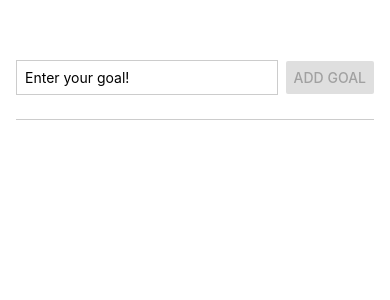
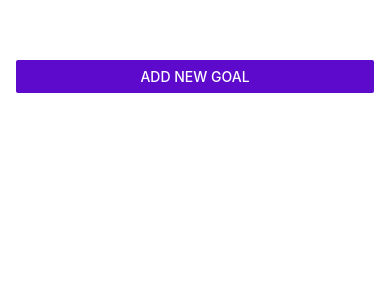
Before and after one commit to mongy92/react-native-the-practical-guide-course-typescript, a React Native app in the folder GoalsApp/: screen / in a window 390 px wide. Shown: the top 300 px of the page. Built offline with nearby package versions, Linux system fonts and the light colour scheme.

Commit message:
chapter2: implement modal

```diff
--- a/GoalsApp/App.tsx
+++ b/GoalsApp/App.tsx
@@ -1,13 +1,29 @@
 import { useState } from 'react';
-import { FlatList, ListRenderItemInfo, StyleSheet, View } from 'react-native';
+import {
+  Button,
+  FlatList,
+  ListRenderItemInfo,
+  StyleSheet,
+  View
+} from 'react-native';
 import GoalInput from './components/GoalInput';
 import GoalItem, { Goal } from './components/GoalItem';
 
 export default function App() {
   const [goals, setGoals] = useState<Goal[]>([]);
+  const [newGoalModal, setNewGoalModal] = useState(false);
+
+  function openNewGoalModal() {
+    setNewGoalModal(true);
+  }
+
+  function closeNewGoalModal() {
+    setNewGoalModal(false);
+  }
 
   function addGoalHandler(text: string) {
     setGoals((curr) => [...curr, { id: new Date().getTime(), text }]);
+    closeNewGoalModal();
   }
 
   function deleteGoalHandler(goalId: number) {
@@ -19,7 +35,16 @@ export default function App() {
   }
   return (
     <View style={styles.container}>
-      <GoalInput onAddGoal={addGoalHandler} />
+      <Button
+        title='Add New Goal'
+        onPress={openNewGoalModal}
+        color={'#5e0acc'}
+      />
+      <GoalInput
+        onAddGoal={addGoalHandler}
+        visible={newGoalModal}
+        onClose={closeNewGoalModal}
+      />
       <View style={styles.list}>
         <FlatList
           data={goals}
--- a/GoalsApp/components/GoalInput.tsx
+++ b/GoalsApp/components/GoalInput.tsx
@@ -1,11 +1,13 @@
-import { Button, StyleSheet, TextInput, View } from 'react-native';
+import { Button, Modal, StyleSheet, TextInput, View } from 'react-native';
 import React, { FC, useState } from 'react';
 
 interface Props {
   onAddGoal(text: string): void;
+  visible: boolean;
+  onClose(): void;
 }
 
-const GoalInput: FC<Props> = ({ onAddGoal }) => {
+const GoalInput: FC<Props> = ({ onAddGoal, visible, onClose }) => {
   const [inputText, setInputText] = useState('');
 
   function addGoalHandler() {
@@ -14,6 +16,7 @@ const GoalInput: FC<Props> = ({ onAddGoal }) => {
   }
 
   return (
+    <Modal visible={visible} animationType='slide'>
       <View style={styles.inputContainer}>
         <TextInput
           placeholder='Enter your goal!'
@@ -21,12 +24,16 @@ const GoalInput: FC<Props> = ({ onAddGoal }) => {
           onChangeText={setInputText}
           value={inputText}
         />
+        <View style={styles.buttons}>
           <Button
             title='Add goal'
             onPress={addGoalHandler}
             disabled={inputText.trim().length === 0}
           />
+          <Button title='Cancel' onPress={onClose} />
         </View>
+      </View>
+    </Modal>
   );
 };
 
@@ -34,18 +41,19 @@ export default GoalInput;
 
 const styles = StyleSheet.create({
   inputContainer: {
-    flexDirection: 'row',
-    alignItems: 'center',
-    paddingBottom: 24,
-    marginBottom: 24,
-    borderBottomColor: '#ccc',
-    borderBottomWidth: 1
+    flex: 1,
+    justifyContent: 'center',
+    padding: 16
   },
   input: {
-    flex: 1,
+    width: '100%',
     borderWidth: 1,
     borderColor: '#ccc',
-    marginRight: 8,
     padding: 8
+  },
+  buttons: {
+    flexDirection: 'row',
+    justifyContent: 'space-around',
+    marginTop: 16
   }
 });
```
Lines whose indentation alone changed are shown as unchanged.
